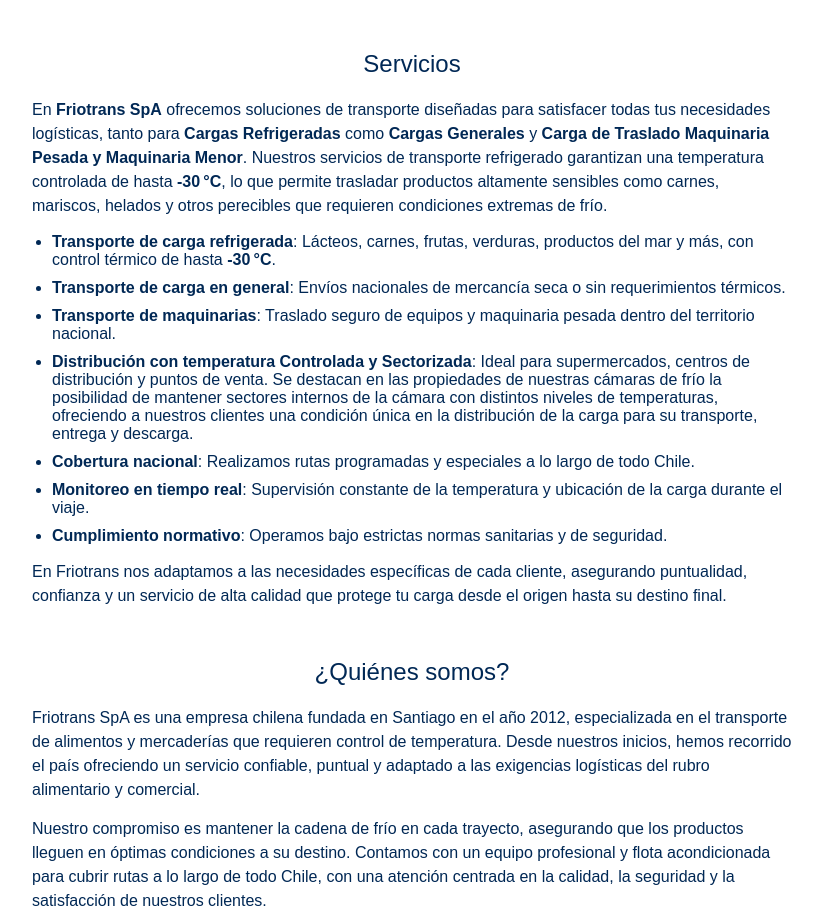
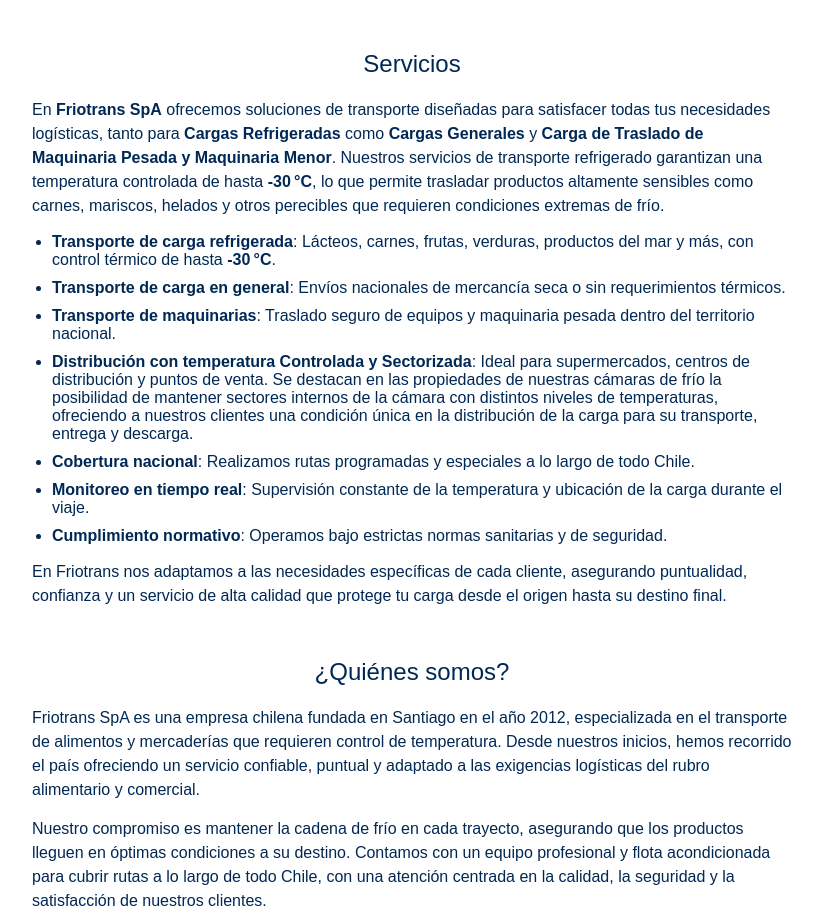
Before and after one commit to riandigu/friotrans, a plain HTML site: page index.html in a window 1280 px wide. Shown: the part 860-1782 px from the top of the page, without its empty margins (228-1050 px from the left). Drawn offline with Linux system fonts and the light colour scheme.

Commit message:
Update index.html

```diff
--- a/index.html
+++ b/index.html
@@ -301,7 +301,7 @@
 <section id="servicios" tabindex="-1">
   <h2>Servicios</h2>
   <p>
-    En <strong>Friotrans SpA</strong> ofrecemos soluciones de transporte diseñadas para satisfacer todas tus necesidades logísticas, tanto para <strong>Cargas Refrigeradas</strong> como <strong>Cargas Generales</strong> y <strong>Carga de Traslado Maquinaria Pesada y Maquinaria Menor</strong>. Nuestros servicios de transporte refrigerado garantizan una temperatura controlada de hasta <strong>-30 °C</strong>, lo que permite trasladar productos altamente sensibles como carnes, mariscos, helados y otros perecibles que requieren condiciones extremas de frío.
+    En <strong>Friotrans SpA</strong> ofrecemos soluciones de transporte diseñadas para satisfacer todas tus necesidades logísticas, tanto para <strong>Cargas Refrigeradas</strong> como <strong>Cargas Generales</strong> y <strong>Carga de Traslado de Maquinaria Pesada y Maquinaria Menor</strong>. Nuestros servicios de transporte refrigerado garantizan una temperatura controlada de hasta <strong>-30 °C</strong>, lo que permite trasladar productos altamente sensibles como carnes, mariscos, helados y otros perecibles que requieren condiciones extremas de frío.
   </p>
   <ul>
     <li><strong>Transporte de carga refrigerada</strong>: Lácteos, carnes, frutas, verduras, productos del mar y más, con control térmico de hasta <strong>-30 °C</strong>.</li>
```
